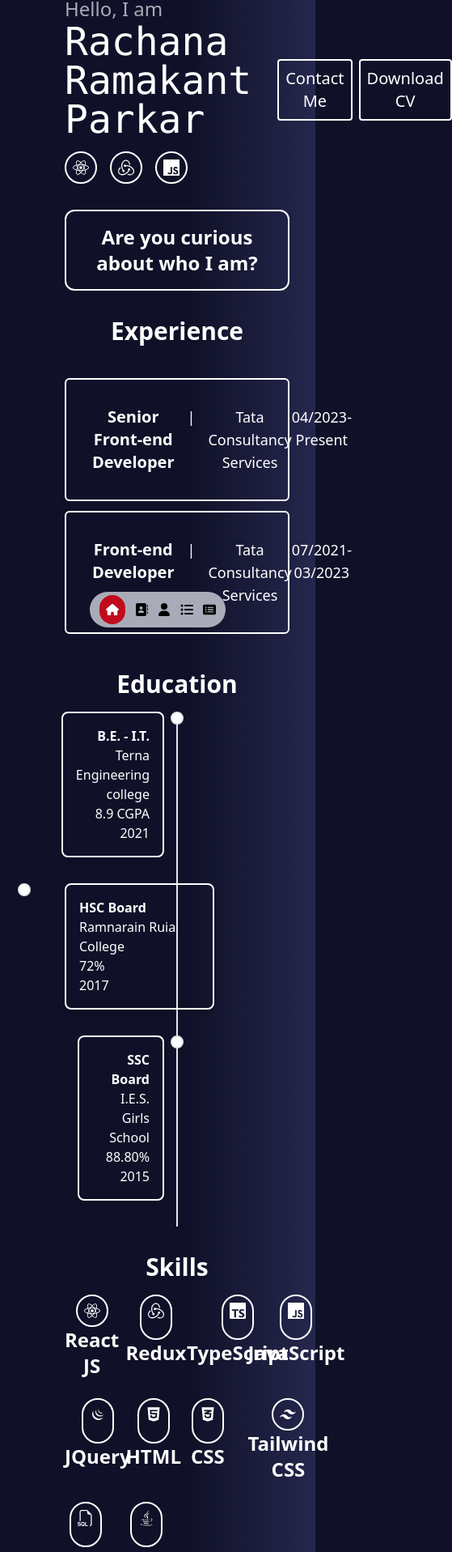
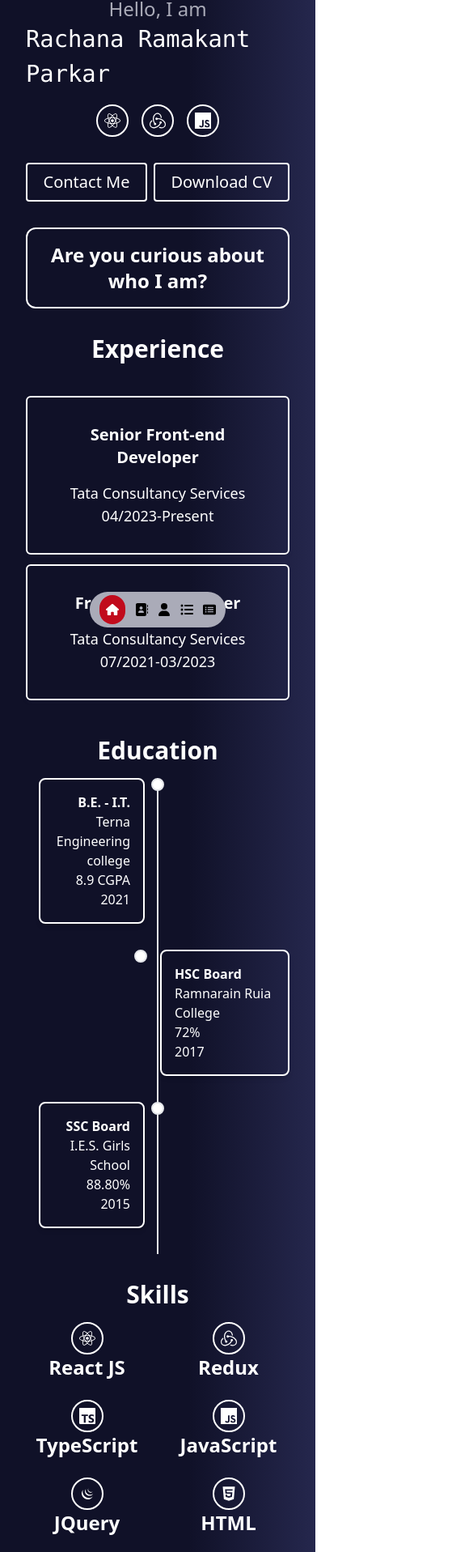
Before and after one commit to Rachanap7/MyPortfolio, a React (Create React App) app: page / in a window 390 px wide. Shown: the part 37-1954 px from the top of the page at 81% size, 559 px wide, since content can reach past the window. Built offline with nearby package versions, Linux system fonts and the light colour scheme.

Commit message:
Responsivness added

```diff
--- a/src/App.js
+++ b/src/App.js
@@ -22,10 +22,10 @@ export default function App() {
   return (
     <main>
       <div
-        className="m-8 ml-20 flex justify-start gap-8 items-center h-full"
+        className="m-8 md:ml-20 flex justify-start gap-8 md:items-center h-full md:flex-row flex-col"
         id="home"
       >
-        <div className="flex flex-col">
+        <div className="flex flex-col md:items-start items-center">
           <span className="text-2xl text-regal-blue-4">Hello, I am</span>
           <span className="myName">Rachana Ramakant Parkar</span>
           <div className="flex gap-4">
@@ -34,7 +34,7 @@ export default function App() {
             <span className="skills-icon cursor-pointer skills-icon-hover"><SiJavascript/></span>
           </div>
         </div>
-        <div className="ml-auto">
+        <div className="md:ml-auto">
           <ul className="text-white font-medium flex gap-2">
             <li className="p-2 rounded text-center flex-auto navBtn skills-icon-hover">
               <a  href="#contact" className="">
--- a/src/components/AboutMe.jsx
+++ b/src/components/AboutMe.jsx
@@ -3,7 +3,7 @@ import { useState } from "react";
 const AboutMe = () => {
   const [openMe, setOpenME] = useState(false);
   return (
-    <div className="m-8 ml-20 overflow-hidden">
+    <div className="m-8 md:ml-20 overflow-hidden">
       <div
       onClick={() => setOpenME(!openMe)} className={`max-w-full max-h-full p-4 text-2xl font-sans text-white bold cursor-pointer rounded-xl shadow-custom ${openMe ? "backdrop-blur-sm bg-regal-blue" : "border-2 border-solid border-white skills-icon-hover"}`}>
       {
@@ -16,7 +16,7 @@ const AboutMe = () => {
         )
       }
         {openMe && (
-          <div className="flex justify-evenly gap-28">
+          <div className="flex justify-evenly md:gap-28 flex-wrap">
             <img
               src={"/NavPhoto.jpg"}
               alt="NavPhoto"
--- a/src/components/Education.jsx
+++ b/src/components/Education.jsx
@@ -20,7 +20,7 @@ const Education = () => {
     },
   ];
   return (
-    <div className="max-w-full m-8 ml-20 font-sans text-white">
+    <div className="max-w-full m-8 md:ml-20 font-sans text-white">
   <div className="text-center font-semibold text-white mb-4 text-3xl">
     Education
   </div>
@@ -30,21 +30,21 @@ const Education = () => {
       const isLeft = key % 2 === 0;
       return (
         <div key={key} className="flex w-full mb-8 items-center">
-          <div className={`flex ${isLeft ? 'justify-end w-1/2  px-4' : 'justify-end w-8/12'} relative`}>
+          <div className={`flex ${isLeft ? 'justify-end w-1/2  px-4' : 'justify-end md:w-8/12 w-full'} relative`}>
             {isLeft && (
               <div className="flex flex-col items-center absolute right-0 transform translate-x-1/2">
                 <div className="bg-white rounded-full h-4 w-4 border-2 border-gray-200"></div>
                 <div className="border-l-2 border-gray-200 flex-1"></div>
               </div>
             )}
-            <div className={`skills-icon-hover border-2 border-solid border-white p-4 rounded-lg shadow-md ${isLeft ? 'text-right' : 'text-left'}`}>
+            <div className={`skills-icon-hover border-2 border-solid border-white p-4 rounded-lg shadow-md md:max-w-96 max-w-40 ${isLeft ? 'text-right' : 'text-left'}`}>
               <div className="font-bold">{entry.edu}</div>
               <div>{entry.institute}</div>
               <div>{entry.percentage}</div>
               <div>{entry.YOP}</div>
             </div>
             {!isLeft && (
-              <div className="flex flex-col items-center absolute right-[13.7rem] transform -translate-x-1/2">
+              <div className="flex flex-col items-center absolute md:right-[13.7rem] right-[10.5rem] transform -translate-x-1/2">
                 <div className="bg-white rounded-full h-4 w-4 border-2 border-gray-200"></div>
                 <div className="border-l-2 border-gray-200 flex-1"></div>
               </div>
--- a/src/components/Experience.jsx
+++ b/src/components/Experience.jsx
@@ -1,10 +1,12 @@
 import { useState } from "react";
+import useWindowSize from "./useWindowSize";
 
 const Experience = () => {
   const countExperience = 2;
   const [expArr, setExpArr] = useState(
     Array(Number(countExperience)).fill(false)
   );
+  const { width } = useWindowSize();
   const myExperience = [
     {
       designation: "Senior Front-end Developer",
@@ -28,7 +30,7 @@ const Experience = () => {
   };
   return (
     <div
-      className="max-w-full m-8 ml-20 text-xl font-sans text-white"
+      className="max-w-full m-8 md:ml-20 text-xl font-sans text-white"
       id="experience"
     >
       <div className="text-center font-semibold text-white mb-10 text-3xl">
@@ -39,22 +41,24 @@ const Experience = () => {
           return (
             <div
               className={`flex flex-col w-full shadow-custom rounded-md mb-3 cursor-pointer h-fit ${
-                expArr[key] ? "backdrop-blur-sm bg-regal-blue" : "border-2 border-solid border-white skills-icon-hover1"
+                expArr[key]
+                  ? "backdrop-blur-sm bg-regal-blue"
+                  : "border-2 border-solid border-white skills-icon-hover1"
               }`}
               key={key}
               onClick={() => handleExp(key)}
             >
               <div
-                className={`flex justify-between ${
+                className={`flex justify-between flex-col md:flex-row ${
                   expArr[key] ? "mb-4 mt-4 p-8 pb-0 pt-0" : "p-8 "
                 }`}
               >
-                <div className="flex gap-4">
+                <div className="flex gap-4 flex-col md:flex-row">
                   <div className="exp-role">{exp.designation}</div>
-                  <div className="exp-details">|</div>
+                  {width >= 768 && <div className="exp-details">|</div>}
                   <div className="exp-details">{exp.org}</div>
                 </div>
-                <div className="exp-details justify-self-end">
+                <div className="exp-details md:justify-self-end">
                   {exp.duration}
                 </div>
               </div>
--- a/src/components/Footer.jsx
+++ b/src/components/Footer.jsx
@@ -10,7 +10,7 @@ import {
 const Footer = () => {
   return (
     <div className="max-w-full text-white text-center bg-regal-blue-2 flex flex-col gap-8 min-h-60 items-center">
-      <div className="w-1/4 h-16 bottom-2 flex justify-evenly pt-1 mt-2">
+      <div className="md:w-1/4 w-1/2 h-16 bottom-2 flex justify-evenly pt-1 mt-2">
         <div className="icons skills-icon-hover brand-icon p-1.5">
           <a
             href="https://github.com/Rachanap7"
--- a/src/components/MyProjects.jsx
+++ b/src/components/MyProjects.jsx
@@ -38,7 +38,7 @@ const MyProjects = () => {
     },
   ];
   return (
-    <div className="max-w-full m-8 ml-20 font-sans text-gray-500" id="projects">
+    <div className="max-w-full m-8 md:ml-20 font-sans text-gray-500" id="projects">
       <div className="text-center font-semibold text-white mb-6 text-3xl">
         Projects
       </div>
--- a/src/components/Skills.jsx
+++ b/src/components/Skills.jsx
@@ -47,13 +47,13 @@ const Skills = () => {
     }
   ];
   return (
-    <div className="max-w-full m-8 ml-20 text-2xl font-sans text-white" id="skills">
+    <div className="max-w-full m-8 md:ml-20 text-2xl font-sans text-white" id="skills">
       <div className="text-center">
         <div className="font-semibold mb-4 text-3xl">
           Skills
         </div>
         {
-          <div className="grid gap-6 grid-cols-4 grid-rows-3">{
+          <div className="grid gap-6 md:grid-cols-4 md:grid-rows-3 grid-cols-2 grid-rows-4">{
 
             mySkills.map((skills,key)=>{
               return(
--- /dev/null
+++ b/src/components/useWindowSize.jsx
@@ -0,0 +1,25 @@
+import { useState, useEffect } from 'react';
+
+function useWindowSize() {
+  const [windowSize, setWindowSize] = useState({
+    width: window.innerWidth,
+    height: window.innerHeight,
+  });
+
+  useEffect(() => {
+    function handleResize() {
+      setWindowSize({
+        width: window.innerWidth,
+        height: window.innerHeight,
+      });
+    }
+
+    window.addEventListener('resize', handleResize);
+
+    return () => window.removeEventListener('resize', handleResize);
+  }, []);
+
+  return windowSize;
+}
+
+export default useWindowSize;
--- a/src/index.css
+++ b/src/index.css
@@ -6,7 +6,7 @@ body {
   @apply bg-gradient-to-r from-regal-blue-1 from-60% to-regal-blue;
 }
 .myName{
-    @apply text-white text-5xl font-mono mb-4;
+    @apply text-white md:text-5xl text-ResponsiveName font-mono mb-4;
 }
 .menuHover{
     @apply hover:text-skin-tone;
--- a/tailwind.config.js
+++ b/tailwind.config.js
@@ -25,6 +25,7 @@ module.exports = {
       inset:{
         '37%':'37%',
         '13.7rem':'13.7rem',
+        '10.5rem':'10.5rem',
       },
       boxShadow:{
         'custom':"rgba(50, 50, 93, 0.25) 0px 2px 5px -1px, rgba(0, 0, 0, 0.3) 0px 1px 3px -1px",
@@ -41,6 +42,9 @@ module.exports = {
       transitionDuration: {
         '1000': '1000ms',
       },
+      fontSize: {
+        'ResponsiveName': '1.8rem',
+      }
     },
   },
   plugins: [],
```
